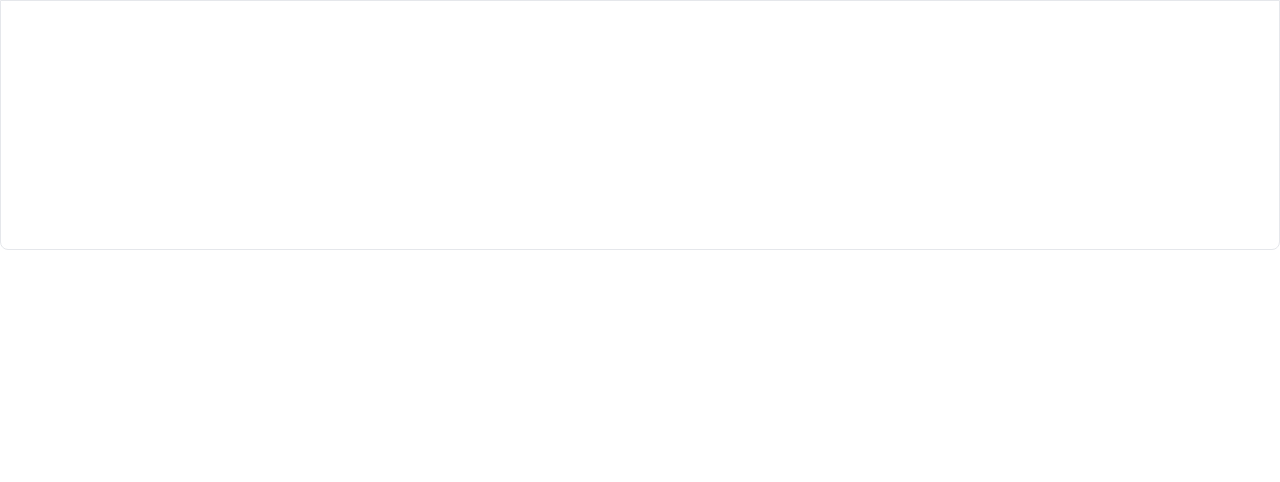
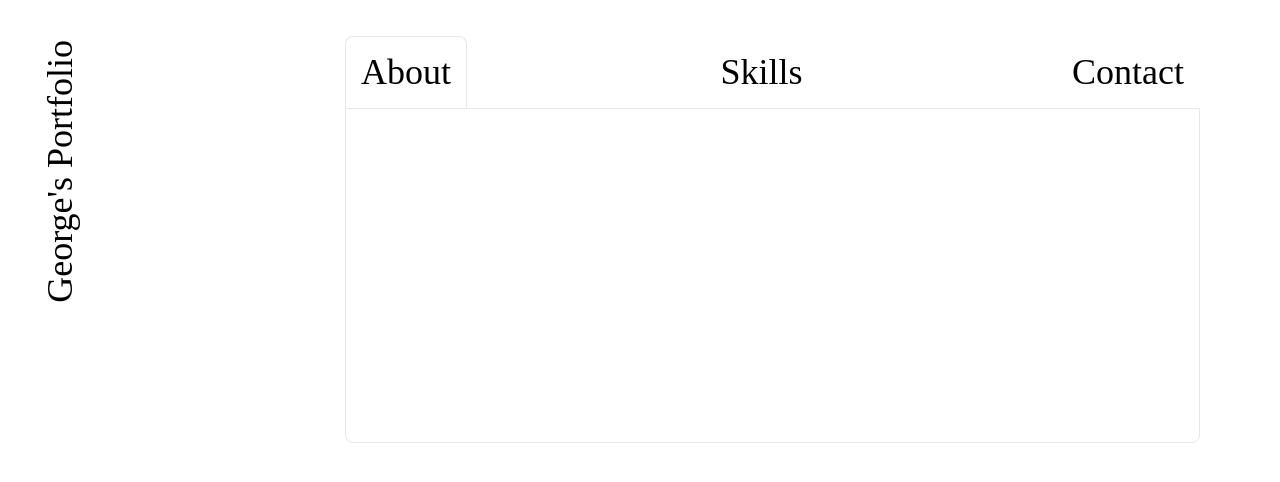
Before and after one commit to drfrank66613/personal-portfolio-website, a Next.js app: page / in a window 1280 px wide. Shown: the top 482 px of the page. Built offline with nearby package versions, Linux system fonts and the light colour scheme; a web font is replaced by a local one.

Commit message:
Update _app.tsx
modify the initial layout from next.js

```diff
--- a/pages/_app.tsx
+++ b/pages/_app.tsx
@@ -1,6 +1,74 @@
-import '../styles/globals.css'
-import type { AppProps } from 'next/app'
+import "../styles/globals.css";
+import type { AppProps } from "next/app";
+import Logo from "../components/Logo";
+import MovingText from "../components/MovingText";
+import Marquee from "react-fast-marquee";
+import Head from "next/head";
+import Link from "next/link";
+import AboutContent from "../components/AboutContent";
+import { useRouter } from "next/router";
+import { motion } from "framer-motion";
+import { useEffect, useState } from "react";
 
 export default function App({ Component, pageProps }: AppProps) {
-  return <Component {...pageProps} />
+  const router = useRouter();
+  const links = ["about", "skills", "contact"];
+  const activeLinkStyle = "border rounded-lg rounded-b-none border-b-0 p-4";
+  const currentPath = router.pathname;
+  const initSelected = currentPath === "/" ? "about" : currentPath.slice(1);
+  const [selected, setSelected] = useState(initSelected);
+
+  // useEffect(() => {
+  //   const currentPath = router.pathname;
+  //   const initSelected =
+  //     currentPath === "/" ? "about" : router.pathname.slice(1);
+
+  //   setSelected(initSelected);
+  // }, []);
+
+  return (
+    <>
+      <div className="flex h-screen px-10">
+        <aside className="absolute">
+          <MovingText />
+        </aside>
+
+        <main className="mx-10 my-9 flex w-full">
+          <aside>
+            <Logo />
+          </aside>
+
+          <section className="ml-9 w-full">
+            <nav className="flex justify-between w-full">
+              {links.map((link, index) => (
+                <div
+                  key={index}
+                  className="p-4 relative cursor-pointer"
+                  onClick={() => {
+                    router.push(`/${link}`);
+                    setSelected(link);
+                  }}
+                >
+                  <h1 className="capitalize">{link}</h1>
+                  {selected === link ? (
+                    <motion.div
+                      transition={{
+                        layout: { duration: 1 },
+                        ease: "easeOut",
+                      }}
+                      layoutId="border"
+                      className="absolute inset-0 border border-b-0 rounded-t-lg z-0"
+                    />
+                  ) : null}
+                </div>
+              ))}
+            </nav>
+            <article className="h-[46%]">
+              <Component {...pageProps} />
+            </article>
+          </section>
+        </main>
+      </div>
+    </>
+  );
 }
```
